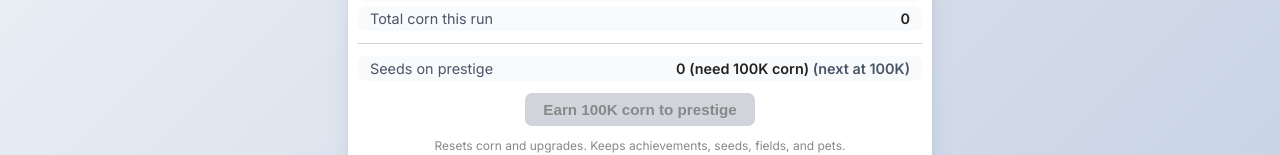
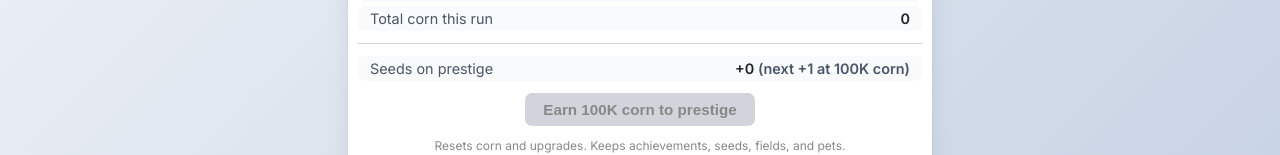
Before and after one commit to LexOsrs/farmrpg-toolkit, a React (Vite) app: page /corn in a window 1280 px wide. Both pictures are taken after a click on the button "🌟 Prestige". Shown: the part 552-707 px from the top of the page. Built offline with nearby package versions, Linux system fonts and the light colour scheme.

Commit message:
fix thresholds

```diff
--- a/src/pages/CornClicker/CornClicker.tsx
+++ b/src/pages/CornClicker/CornClicker.tsx
@@ -43,9 +43,13 @@ const defaultState: GameState = {
 
 const acreMultipliers = [0, 0.2, 0.5, 1, 2, 4, 7, 10, 15, 20, 30];
 
+function calcBaseSeeds(totalCorn: number): number {
+  return Math.floor(Math.sqrt(totalCorn / 100_000));
+}
+
 function calcGoldenSeeds(totalCorn: number, goldenAcreLevel: number): number {
   const bonus = 1 + (acreMultipliers[goldenAcreLevel] ?? 0);
-  return Math.floor(Math.sqrt(totalCorn / 100_000) * bonus);
+  return Math.floor(calcBaseSeeds(totalCorn) * bonus);
 }
 
 
@@ -789,11 +793,19 @@ export default function CornClicker() {
               <div className={styles.prestigeStat}>
                 <span className={styles.prestigeLabel}>Seeds on prestige</span>
                 <span className={styles.prestigeValue}>
-                  {seedsOnPrestige > 0 ? `+${seedsOnPrestige}` : '0 (need 100K corn)'}
+                  +{seedsOnPrestige}
                   {' '}
-                  <span className={styles.prestigeLabel}>
-                    (next at {formatSilver(Math.ceil(((seedsOnPrestige + 1) / (acreBonus * petBonuses.seedMult)) ** 2 * 100_000))})
-                  </span>
+                  {(() => {
+                    const nextBase = calcBaseSeeds(state.totalCorn) + 1;
+                    const nextCorn = nextBase ** 2 * 100_000;
+                    const nextSeeds = Math.floor(nextBase * acreBonus * petBonuses.seedMult);
+                    const gain = nextSeeds - seedsOnPrestige;
+                    return (
+                      <span className={styles.prestigeLabel}>
+                        (next +{gain} at {formatSilver(nextCorn)} corn)
+                      </span>
+                    );
+                  })()}
                 </span>
               </div>
             </div>
@@ -804,7 +816,7 @@ export default function CornClicker() {
             >
               {seedsOnPrestige > 0
                 ? `Prestige for ${seedsOnPrestige} Golden Seed${seedsOnPrestige === 1 ? '' : 's'}`
-                : 'Earn 100K corn to prestige'
+                : `Earn ${formatSilver(100_000)} corn to prestige`
               }
             </button>
             <div className={styles.prestigeNote}>
```
